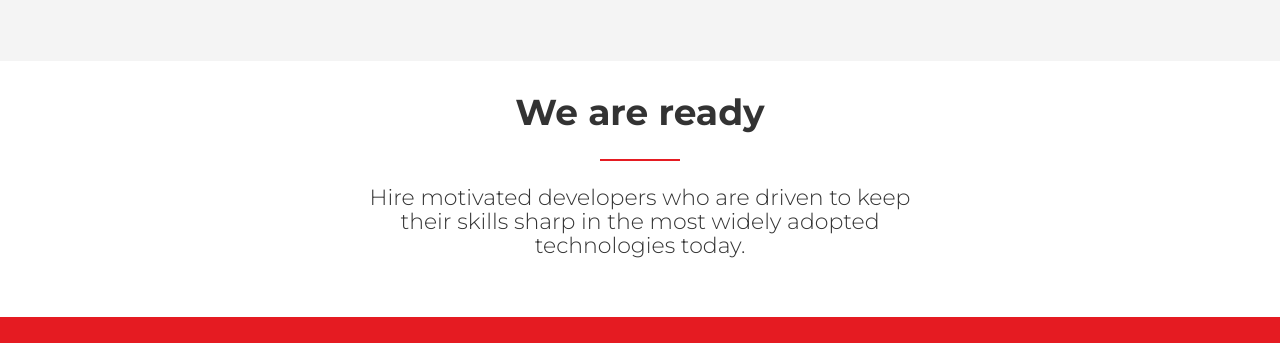
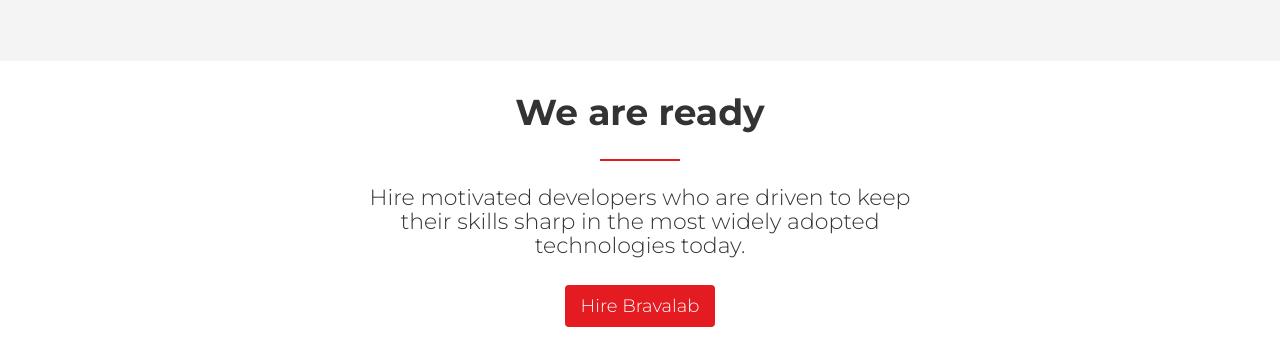
Before and after one commit to Brava-Lab/bravalab.com, a Gatsby site: page / in a window 1280 px wide. Shown: the part 2656-2999 px from the top of the page. Built offline with nearby package versions, Linux system fonts and the light colour scheme; Gatsby itself is replaced by a stand-in of ours.

Commit message:
Add call to action button to we are ready section

```diff
--- a/src/components/sections/ready/ready.component.js
+++ b/src/components/sections/ready/ready.component.js
@@ -1,6 +1,7 @@
 import React from "react"
 
 import Section from "../../section/section.component"
+import Button from "../../button/button.component"
 
 import styles from "./ready.module.scss"
 
@@ -9,7 +10,7 @@
     title="We are ready"
     subtitle="Hire motivated developers who are driven to keep their skills sharp in the most widely adopted technologies today."
   >
-    {/* Call to action button */}
+    <Button text="Hire Bravalab" to="/contact"/>
   </Section>
 )
 
```
